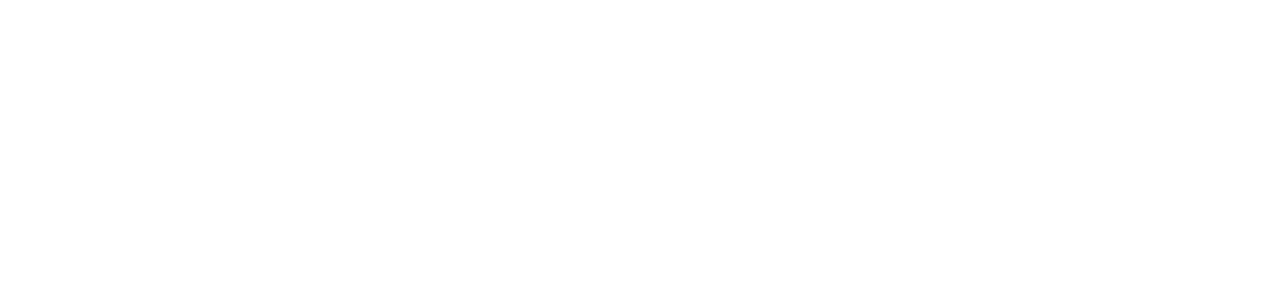
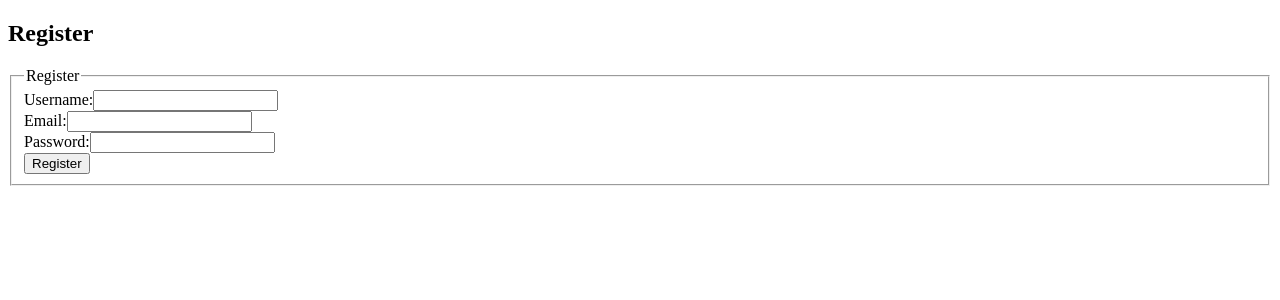
Before and after one commit to ardidrizi/Fitness-tracker-frontend, a React (Vite) app: page /register in a window 1280 px wide. Before the commit this address had no page. Shown: the top 300 px of the page. Built offline with nearby package versions, Linux system fonts and the light colour scheme.

Commit message:
Register a user and modifyed pages

```diff
--- a/src/App.jsx
+++ b/src/App.jsx
@@ -3,7 +3,7 @@ import { useEffect, useState } from "react";
 import Home from "./pages/Home";
 import Dashboard from "./pages/Dashboard";
 import Login from "./pages/Login";
-// import Register from "./pages/Register";
+import Register from "./pages/Register";
 
 function App() {
   const [username, setUsername] = useState(
@@ -12,6 +12,8 @@ function App() {
   const [isLoggedIn, setIsLoggedIn] = useState(
     localStorage.getItem("isLoggedIn") === "false" ? false : true
   );
+
+  console.log("setisLoggedIn:", setIsLoggedIn);
 
   useEffect(() => {
     localStorage.setItem("username", username);
@@ -38,7 +40,7 @@ function App() {
           />
         }
       />
-      {/* <Route path="/register" element={<Register />} /> */}
+      <Route path="/register" element={<Register />} />
     </Routes>
   );
 }
--- a/src/pages/Dashboard.jsx
+++ b/src/pages/Dashboard.jsx
@@ -1,15 +1,26 @@
+/* eslint-disable react/prop-types */
 import axios from "axios";
 import { useEffect, useState } from "react";
-import "./Dashboard.css";
+import "../styles/Dashboard.css";
 
 const Dashboard = ({ username }) => {
   const [workouts, setWorkouts] = useState(null);
   console.log(username);
 
+  const emoji = {
+    running: "🏃",
+    cycling: "🚴",
+    swimming: "🏊",
+    strength: "💪",
+    yoga: "🧘",
+  };
+
   useEffect(() => {
-    const fetchWorkouts = async () => {
-      console.log("fetching workouts", username);
-      if (username) {
+    const fetchProgress = async () => {
+      if (username === "null" || username === "undefined") {
+        throw new Error("No user found");
+      }
+
       const workoutData = await axios.get(
         `http://localhost:5005/api/${username}/workouts`,
         {
@@ -19,10 +30,9 @@ const Dashboard = ({ username }) => {
         }
       );
       setWorkouts(workoutData.data);
-      }
     };
 
-    fetchWorkouts();
+    fetchProgress();
   }, [username]);
 
   return (
@@ -35,8 +45,10 @@ const Dashboard = ({ username }) => {
           <h2>Your Workouts</h2>
           {workouts ? (
             <ul>
-              {workouts.map((workout) => (
-                <li key={workout.id}>{workout.duration}</li>
+              {workouts.map((workout, index) => (
+                <h2 key={index}>
+                  {emoji[workout.workoutType]} {workout.workoutType}
+                </h2>
               ))}
             </ul>
           ) : (
--- a/src/pages/Login.jsx
+++ b/src/pages/Login.jsx
@@ -2,7 +2,7 @@ import { useState } from "react";
 import Dashboard from "./Dashboard"; // Adjust the import path as necessary
 import axios from "axios";
 import { useNavigate } from "react-router-dom";
-import "./Login.css"; // Import the CSS file for styles
+import "../styles/Login.css"; // Import the CSS file for styles
 
 const Login = ({ username, setUsername }) => {
   const [password, setPassword] = useState("");
@@ -69,6 +69,11 @@ const Login = ({ username, setUsername }) => {
           <button type="submit" className="login-button">
             Login
           </button>
+
+          <p>Don't have an account?</p>
+          <button className="submit" onClick={() => navigate("/register")}>
+            Register
+          </button>
         </form>
 
         {isLoggedIn ? <Dashboard username={username} /> : <p>Please log in.</p>}
--- /dev/null
+++ b/src/pages/Register.jsx
@@ -0,0 +1,75 @@
+import { useState } from "react";
+import axios from "axios";
+import { useNavigate } from "react-router-dom";
+import "../styles/Register.css";
+
+const Register = () => {
+  const [username, setUsername] = useState("");
+  const [email, setEmail] = useState("");
+  const [password, setPassword] = useState("");
+
+  const navigate = useNavigate();
+
+  const handleSubmit = async (e) => {
+    e.preventDefault();
+    try {
+      const response = await axios.post("http://localhost:5005/auth/signup", {
+        username,
+        email,
+        password,
+      });
+      console.log("Registration successful", response.data);
+      navigate("/login");
+    } catch (error) {
+      console.error("Error registering", error);
+    }
+  };
+
+  return (
+    <div>
+      <h2>Register</h2>
+      <form onSubmit={handleSubmit}>
+        <fieldset>
+          <legend>Register</legend>
+          <div>
+            <label className="username-input" htmlFor="username">
+              Username:
+            </label>
+            <input
+              type="text"
+              id="username"
+              value={username}
+              onChange={(e) => setUsername(e.target.value)}
+              required
+            />
+          </div>
+          <div>
+            <label htmlFor="email">Email:</label>
+            <input
+              type="email"
+              id="email"
+              value={email}
+              onChange={(e) => setEmail(e.target.value)}
+              required
+            />
+          </div>
+          <div>
+            <label htmlFor="password">Password:</label>
+            <input
+              type="password"
+              id="password"
+              value={password}
+              onChange={(e) => setPassword(e.target.value)}
+              required
+            />
+          </div>
+          <button className="register-btn" type="submit">
+            Register
+          </button>
+        </fieldset>
+      </form>
+    </div>
+  );
+};
+
+export default Register;
--- a/src/pages/Dashboard.css
+++ b/src/styles/Dashboard.css
@@ -5,6 +5,17 @@
   background-color: #f4f4f4;
   border-radius: 10px;
   box-shadow: 0 0 15px rgba(0, 0, 0, 0.1);
+}
+
+li {
+  list-style-type: none;
+}
+
+.img-workout {
+  width: 50px;
+  height: 100%;
+  object-fit: cover;
+  border-radius: 10px;
 }
 
 .dashboard-header {
```
Also changed, not shown: eslint.config.js (+18 -17 lines), src/styles/Login.css (renamed from src/pages/Login.css), src/styles/Register.css (added). Lines whose indentation alone changed are shown as unchanged.
